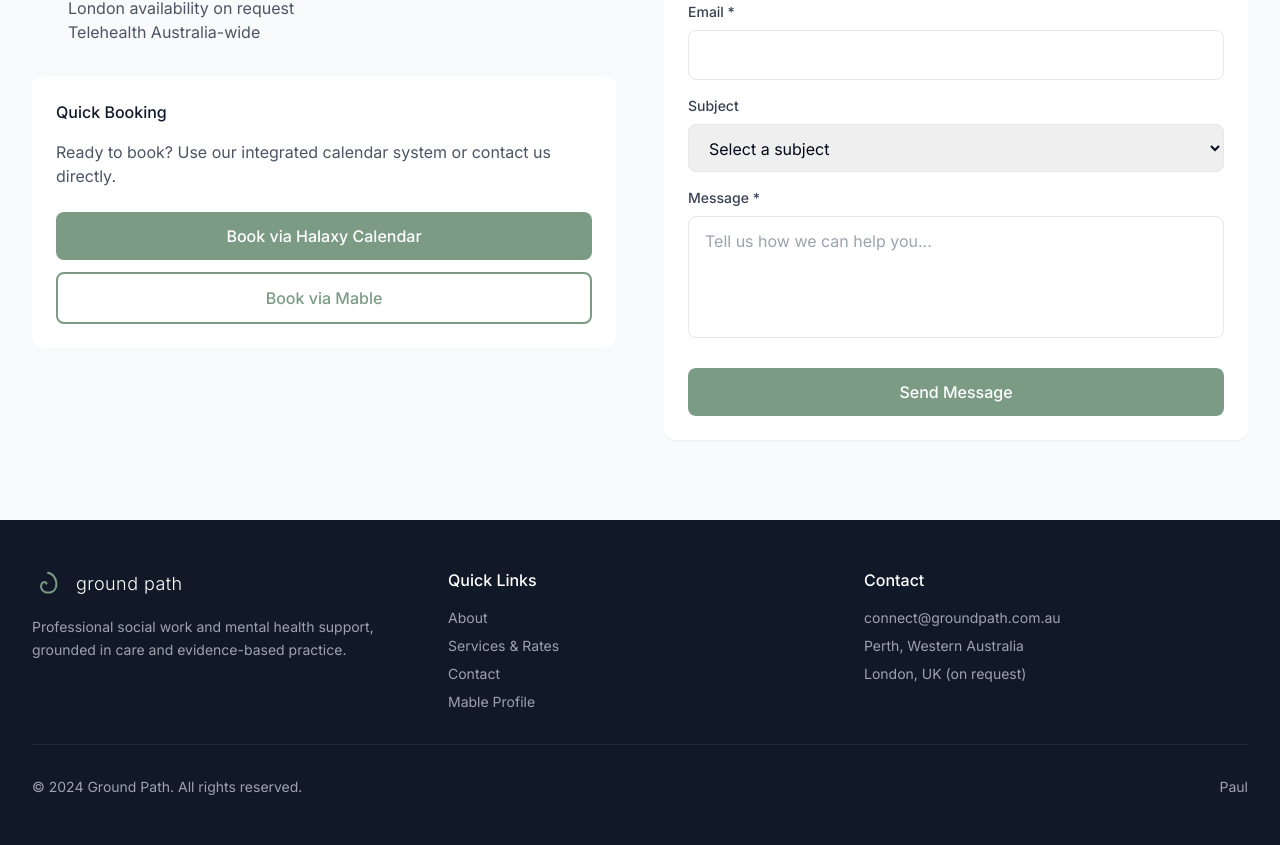
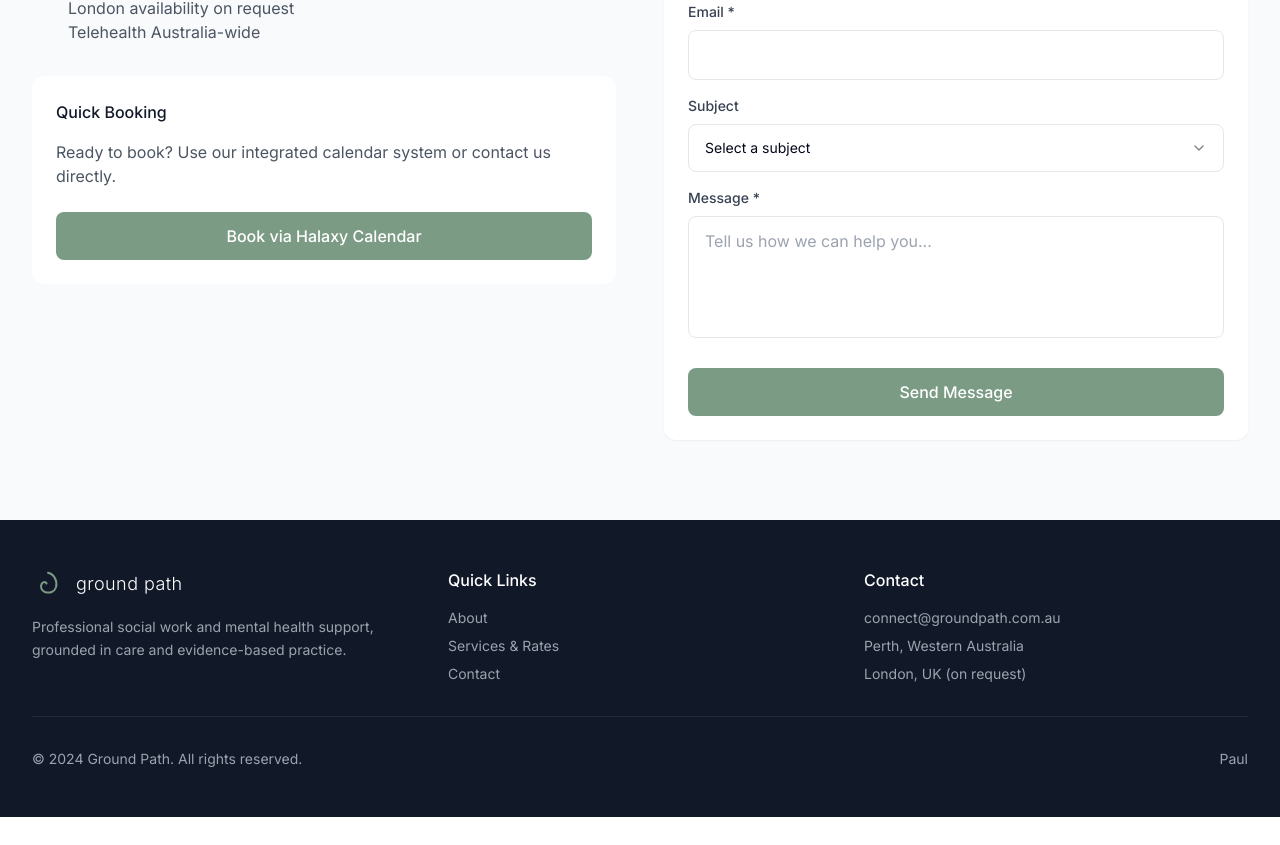
Before and after one commit to ptgh/ground-path, a React (Vite) app: page / in a window 1280 px wide. Shown: the part 2936-3781 px from the top of the page. After the commit the page ends 3753 px from the top, so only its background shows below. Built offline with nearby package versions, Linux system fonts and the light colour scheme.

Commit message:
Fix: Make email link actionable and improve form
- Updated the email link in the contact section to be an actionable `mailto:` link.
- Improved the styling of the dropdown select form element.
- Removed all references to Mable from the site.

```diff
--- a/src/components/Contact.tsx
+++ b/src/components/Contact.tsx
@@ -1,6 +1,7 @@
 
 import { useState } from 'react';
 import { Mail } from 'lucide-react';
+import { Select, SelectContent, SelectItem, SelectTrigger, SelectValue } from '@/components/ui/select';
 
 const Contact = () => {
   const [formData, setFormData] = useState({
@@ -18,10 +19,17 @@ const Contact = () => {
     setFormData({ name: '', email: '', subject: '', message: '' });
   };
 
-  const handleChange = (e: React.ChangeEvent<HTMLInputElement | HTMLTextAreaElement | HTMLSelectElement>) => {
+  const handleChange = (e: React.ChangeEvent<HTMLInputElement | HTMLTextAreaElement>) => {
     setFormData(prev => ({
       ...prev,
       [e.target.name]: e.target.value
+    }));
+  };
+
+  const handleSelectChange = (value: string) => {
+    setFormData(prev => ({
+      ...prev,
+      subject: value
     }));
   };
 
@@ -80,14 +88,6 @@ const Contact = () => {
                 <button className="w-full bg-sage-600 text-white py-3 px-4 rounded-lg hover:bg-sage-700 transition-colors font-medium">
                   Book via Halaxy Calendar
                 </button>
-                <a
-                  href="https://www.mable.com.au"
-                  target="_blank"
-                  rel="noopener noreferrer"
-                  className="block w-full text-center border-2 border-sage-600 text-sage-600 py-3 px-4 rounded-lg hover:bg-sage-600 hover:text-white transition-colors font-medium"
-                >
-                  Book via Mable
-                </a>
               </div>
             </div>
           </div>
@@ -132,19 +132,17 @@ const Contact = () => {
                   <label htmlFor="subject" className="block text-sm font-medium text-gray-700 mb-2">
                     Subject
                   </label>
-                  <select
-                    id="subject"
-                    name="subject"
-                    value={formData.subject}
-                    onChange={handleChange}
-                    className="w-full px-4 py-3 border border-gray-200 rounded-lg focus:ring-2 focus:ring-sage-500 focus:border-transparent"
-                  >
-                    <option value="">Select a subject</option>
-                    <option value="booking">Booking Enquiry</option>
-                    <option value="services">Services Information</option>
-                    <option value="ndis">NDIS Support</option>
-                    <option value="general">General Enquiry</option>
-                  </select>
+                  <Select value={formData.subject} onValueChange={handleSelectChange}>
+                    <SelectTrigger className="w-full px-4 py-3 h-12 border border-gray-200 rounded-lg focus:ring-2 focus:ring-sage-500 focus:border-transparent">
+                      <SelectValue placeholder="Select a subject" />
+                    </SelectTrigger>
+                    <SelectContent className="bg-white border border-gray-200 rounded-lg shadow-lg z-50">
+                      <SelectItem value="booking">Booking Enquiry</SelectItem>
+                      <SelectItem value="services">Services Information</SelectItem>
+                      <SelectItem value="ndis">NDIS Support</SelectItem>
+                      <SelectItem value="general">General Enquiry</SelectItem>
+                    </SelectContent>
+                  </Select>
                 </div>
 
                 <div>
--- a/src/components/Footer.tsx
+++ b/src/components/Footer.tsx
@@ -31,7 +31,6 @@ const Footer = () => {
               <li><a href="#about" className="text-gray-400 hover:text-white transition-colors">About</a></li>
               <li><a href="#services" className="text-gray-400 hover:text-white transition-colors">Services & Rates</a></li>
               <li><a href="#contact" className="text-gray-400 hover:text-white transition-colors">Contact</a></li>
-              <li><a href="https://www.mable.com.au" target="_blank" rel="noopener noreferrer" className="text-gray-400 hover:text-white transition-colors">Mable Profile</a></li>
             </ul>
           </div>
 
@@ -39,7 +38,9 @@ const Footer = () => {
           <div>
             <h3 className="font-medium mb-4">Contact</h3>
             <div className="space-y-2 text-sm text-gray-400">
-              <p>connect@groundpath.com.au</p>
+              <a href="mailto:connect@groundpath.com.au" className="hover:text-white transition-colors">
+                connect@groundpath.com.au
+              </a>
               <p>Perth, Western Australia</p>
               <p>London, UK (on request)</p>
             </div>
```
